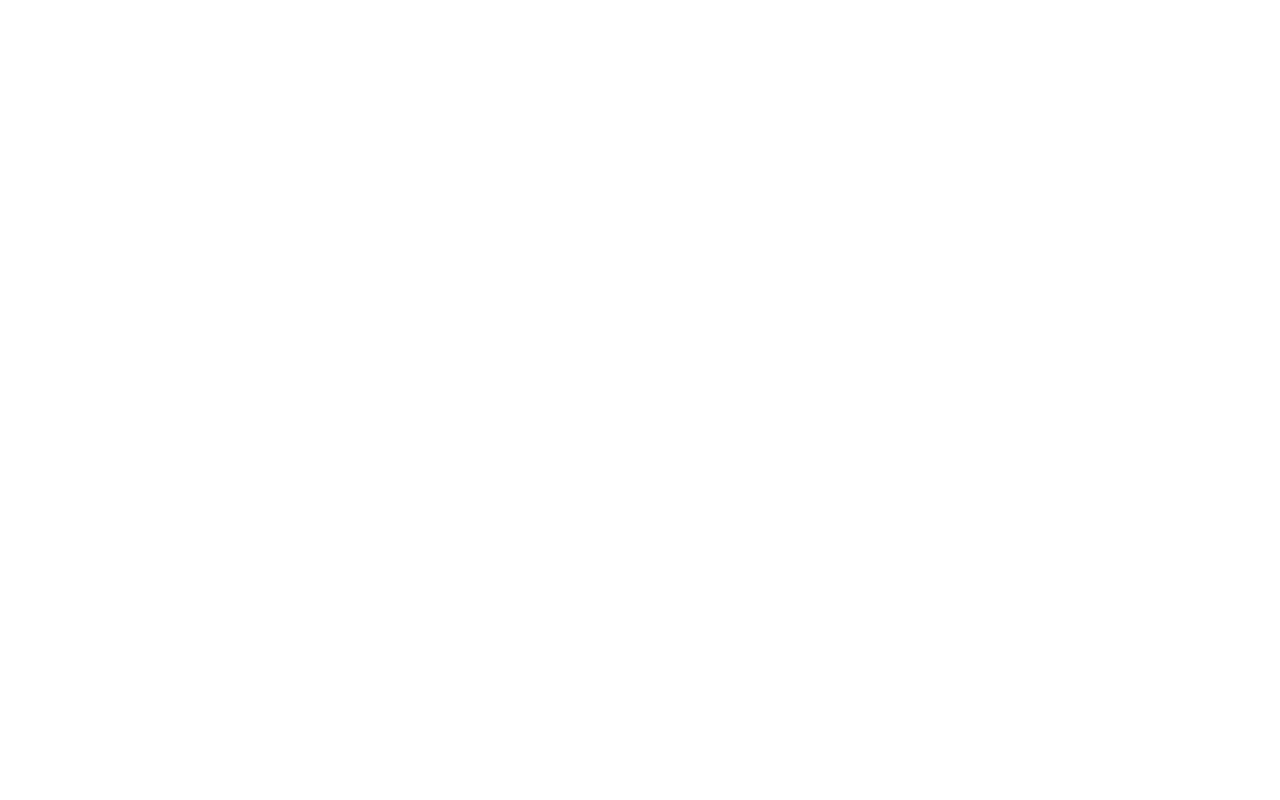
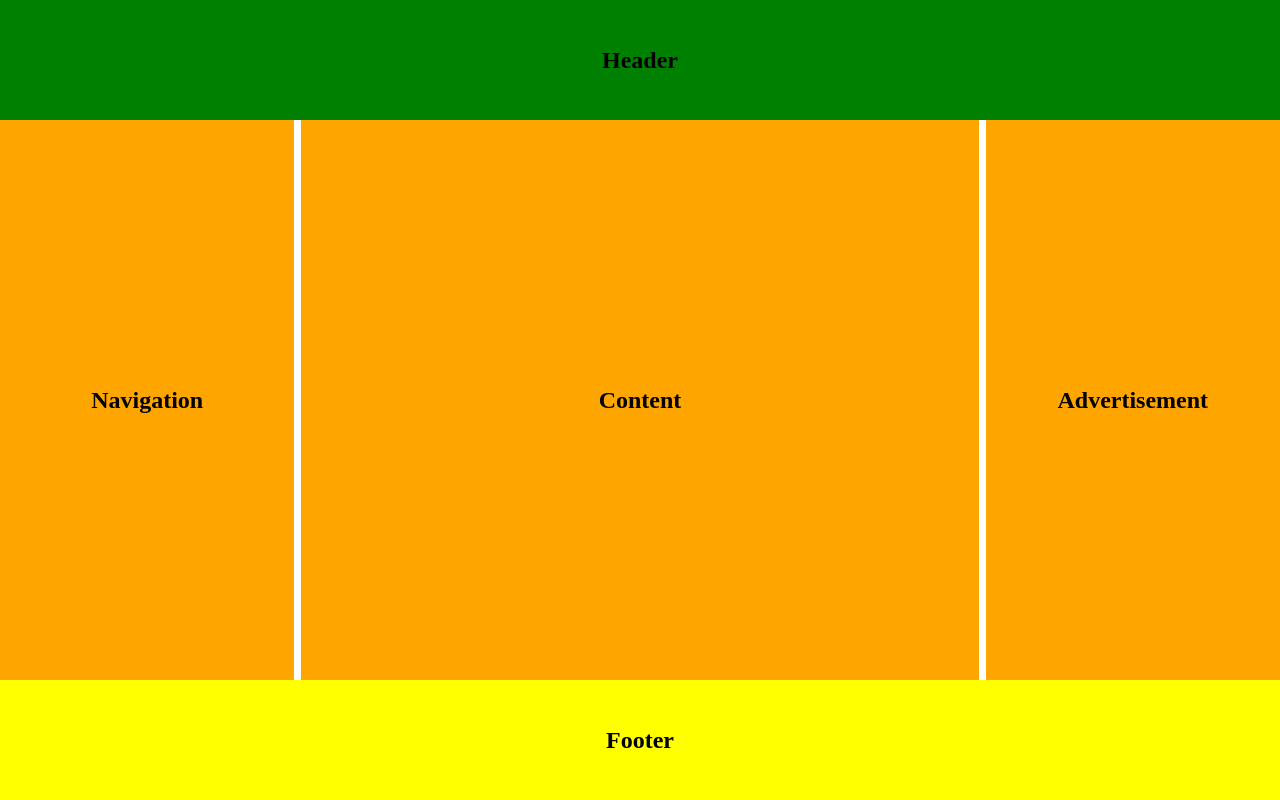
Before and after one commit to techupth/css-flexbox-layout-fsd6_train_natsu_charlie, a website: page ex2-holygrail-layout/index.html in a window 1280 px wide. Drawn offline with Linux system fonts and the light colour scheme.

Commit message:
feat: design leyout page

```diff
--- a/ex2-holygrail-layout/index.html
+++ b/ex2-holygrail-layout/index.html
@@ -10,7 +10,29 @@
 </head>
 
 <body>
-  <!-- Start coding here -->
+  <header>
+    <p>Header</p>
+  </header>
+
+  <main>
+
+    <nav>
+      <p>Navigation</p>
+    </nav>
+
+    <div class="section-content">
+      <p>Content</p>
+    </div>
+
+    <div class="section-advertisement">
+      <p>Advertisement</p>
+    </div>
+
+  </main>
+
+  <footer>
+    <p>Footer</p>
+  </footer>
 </body>
 
 </html>
--- a/ex2-holygrail-layout/style.css
+++ b/ex2-holygrail-layout/style.css
@@ -1 +1,49 @@
 /* Start coding here */
+body {
+  margin: 0px;
+  display: flex;
+  flex-direction: column;
+  width: 100vw;
+  height: 100vh;
+}
+header {
+  background-color: green;
+  text-align: center;
+  display: flex;
+  justify-content: center;
+  align-items: center;
+  height: 15%;
+}
+p {
+  font-size: 24px;
+  font-weight: 600;
+}
+main {
+  display: flex;
+  justify-content: space-between;
+  height: 70%;
+}
+nav,
+.section-advertisement,
+.section-content {
+  background-color: orange;
+  display: flex;
+  justify-content: center;
+  align-items: center;
+}
+nav {
+  width: 23%;
+}
+.section-content {
+  width: 53%;
+}
+.section-advertisement {
+  width: 23%;
+}
+footer {
+  display: flex;
+  height: 15%;
+  justify-content: center;
+  align-items: center;
+  background-color: yellow;
+}
```
